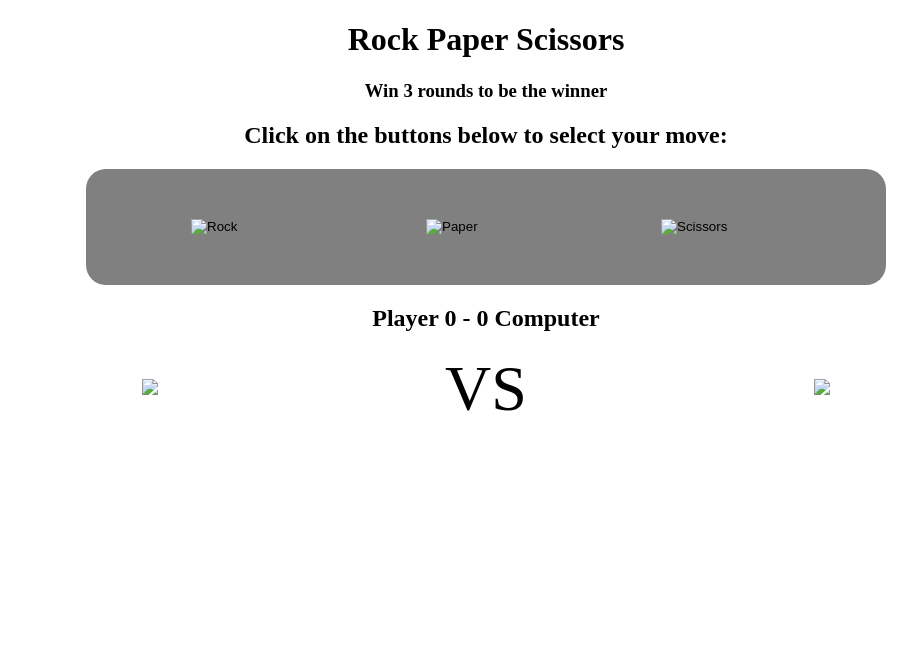
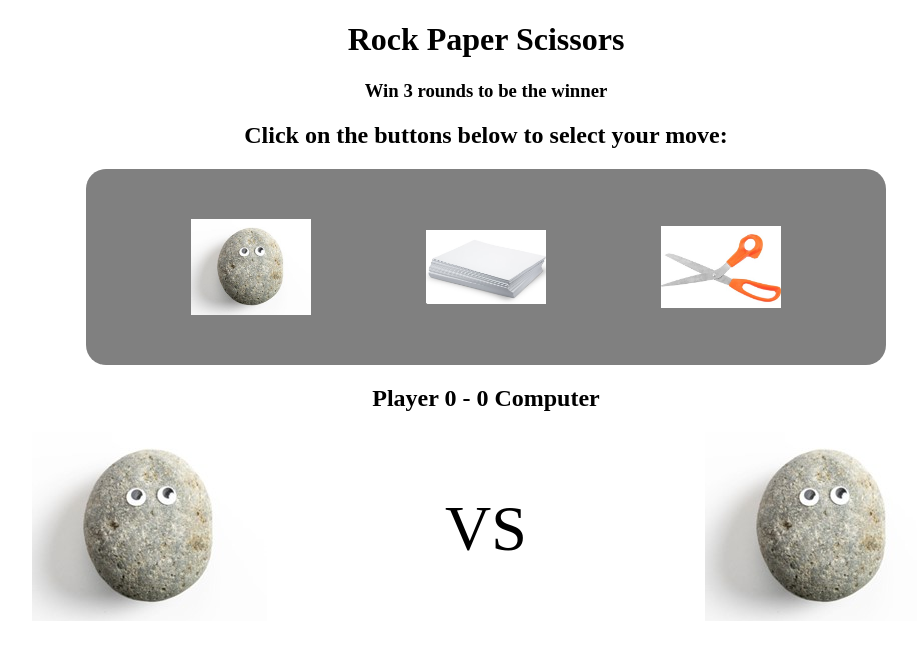
Before and after one commit to CloByrne/Week-9.2, a plain HTML site: page index.html in a window 1280 px wide. Shown: the whole page, without its empty margins (154-1071 px from the left). Drawn offline with Linux system fonts and the light colour scheme.

Commit message:
Update index.html
Test image links

```diff
--- a/index.html
+++ b/index.html
@@ -12,9 +12,9 @@
 			<h3>Win 3 rounds to be the winner</h3>
 			<h2>Click on the buttons below to select your move:<h2>
 			<div class="action">
-				<input class="options" type="image" src="rock.jpg" value="Rock" />
-				<input class="options" type="image" src="paper.jpg" value="Paper" />
-				<input class="options" type="image" src="scissors.jpg" value="Scissors" />
+				<input class="options" type="image" src="image/rock.jpg" value="Rock" />
+				<input class="options" type="image" src="image/paper.jpg" value="Paper" />
+				<input class="options" type="image" src="image/scissors.jpg" value="Scissors" />
 			</div>
 
 			<!--- Players scores-->
@@ -34,11 +34,11 @@
 
 			<div class="results">
 				<div>
-					<img id="player-move" src="rock.jpg">
+					<img id="player-move" src="image/rock.jpg">
 				</div>
 				<div class="vs">VS</div>
 				<div>
-					<img id="comp-move" src="rock.jpg">
+					<img id="comp-move" src="image/rock.jpg">
 				</div>
 			</div>
 		</div>
```
